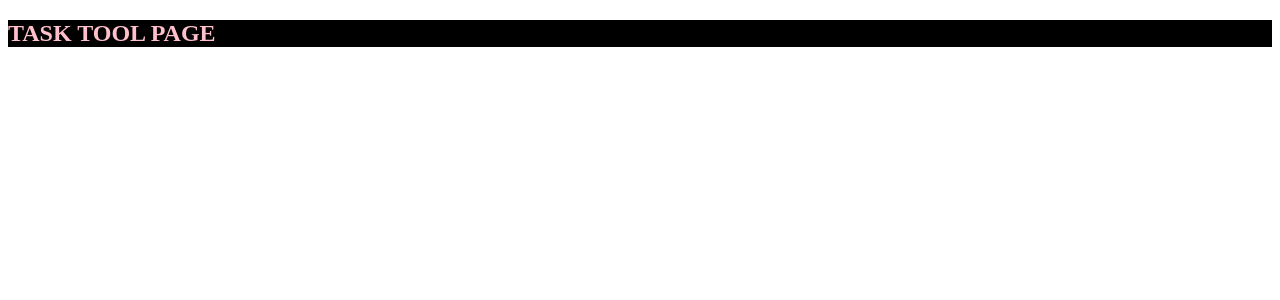
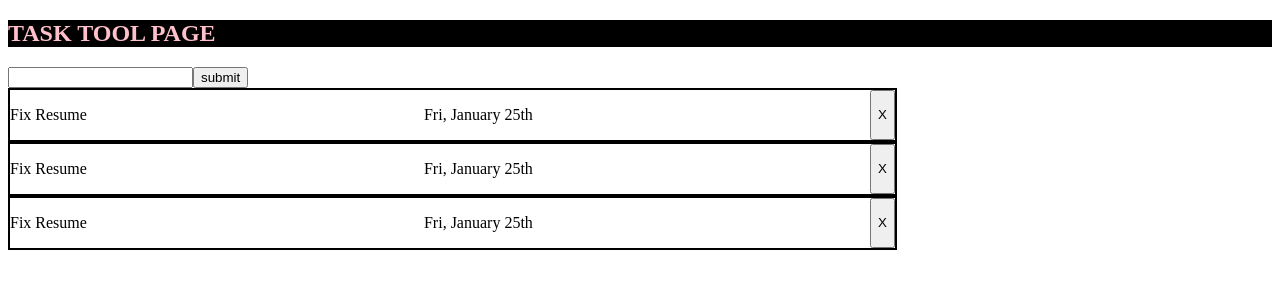
Before and after one commit to alwong34/WinfoHacathon, a PHP site: page /html/task_tool.html in a window 1280 px wide. Shown: the part 83-383 px from the top of the page. Run offline with PHP 8.4, Linux system fonts and the light colour scheme; some libraries are stand-ins or nearby versions.

Commit message:
placeholders on task tool

```diff
--- a/css/task_tool.css
+++ b/css/task_tool.css
@@ -2,3 +2,21 @@ h2 {
   color: pink;
   background-color: black;
 }
+
+#input-bar {
+  display: flex;
+  flex-direction: row;
+}
+
+#task-container {
+  display: flex;
+  flex-flow: row wrap;
+}
+
+.task {
+  display: flex;
+  flex-direction: row;
+  justify-content: space-between;
+  border: 2px solid black;
+  width: 70%;
+}
--- a/html/home.html
+++ b/html/home.html
@@ -20,7 +20,7 @@
       <div class="listings" id="job-list">
         <div class="list-header">
           <h2>Job Listings</h2>
-          <p id="num-jobs">999 jobs</p>
+          <p class="list-num" id="num-jobs">999 jobs</p>
         </div>
         <div id="jobs-container">
           <div class="job-post">
@@ -46,7 +46,7 @@
       <div class="listings" id="event-list">
         <div class="list-header">
           <h2>Events</h2>
-          <p id="num-events">999 events</p>
+          <p class="list-num" id="num-events">999 events</p>
         </div>
         <div id="events-container">
           <div class="event-post">
--- a/html/task_tool.html
+++ b/html/task_tool.html
@@ -1,6 +1,10 @@
 <!DOCTYPE html>
 <html>
   <head>
+    <script type="text/javascript" src="https://cdnjs.cloudflare.com/ajax/libs/jquery/3.2.1/jquery.min.js"></script>
+    <script type="text/javascript" src="../js/task_tool.js">
+
+    </script>
     <link rel="stylesheet" href="../css/navbar.css">
     <link rel="stylesheet" href="../css/task_tool.css">
     <meta charset="utf-8">
@@ -17,5 +21,28 @@
       </ul>
     </nav>
     <h2>TASK TOOL PAGE</h2>
+    <div id="input-bar">
+      <form class="" action="index.html" method="post">
+        <input id="task-value" type="text" name="" value="">
+      </form>
+      <button id="submit-task" type="button">submit</button>
+    </div>
+    <div id="task-container">
+      <div class="task">
+        <p id="task-name">Fix Resume</p>
+        <p id="due-date">Fri, January 25th</p>
+        <button class="cancel-btn" name="button">X</button>
+      </div>
+      <div class="task">
+        <p id="task-name">Fix Resume</p>
+        <p id="due-date">Fri, January 25th</p>
+        <button class="cancel-btn" name="button">X</button>
+      </div>
+      <div class="task">
+        <p id="task-name">Fix Resume</p>
+        <p id="due-date">Fri, January 25th</p>
+        <button class="cancel-btn" name="button">X</button>
+      </div>
+    </div>
   </body>
 </html>
--- /dev/null
+++ b/js/task_tool.js
@@ -0,0 +1,10 @@
+$(document).ready(function() {
+  var taskArray = [];
+
+  $("#submit-task").on("click", function() {
+    var taskVal = $("#task-value").val();
+    taskArray.push(taskVal);
+    console.log(taskArray);
+  });
+
+});
```
Also changed, not shown: css/home.css (+11 -4 lines).
